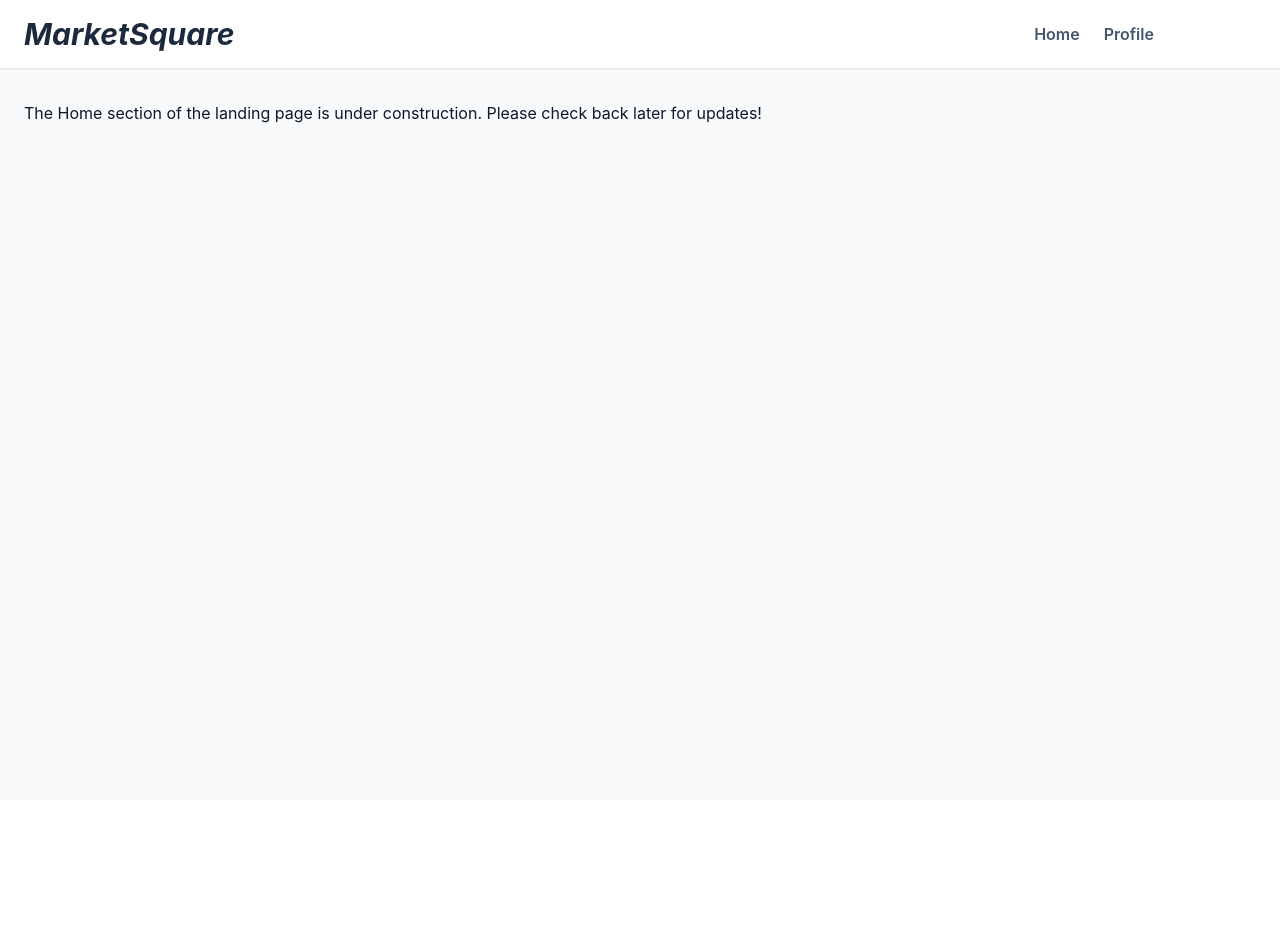
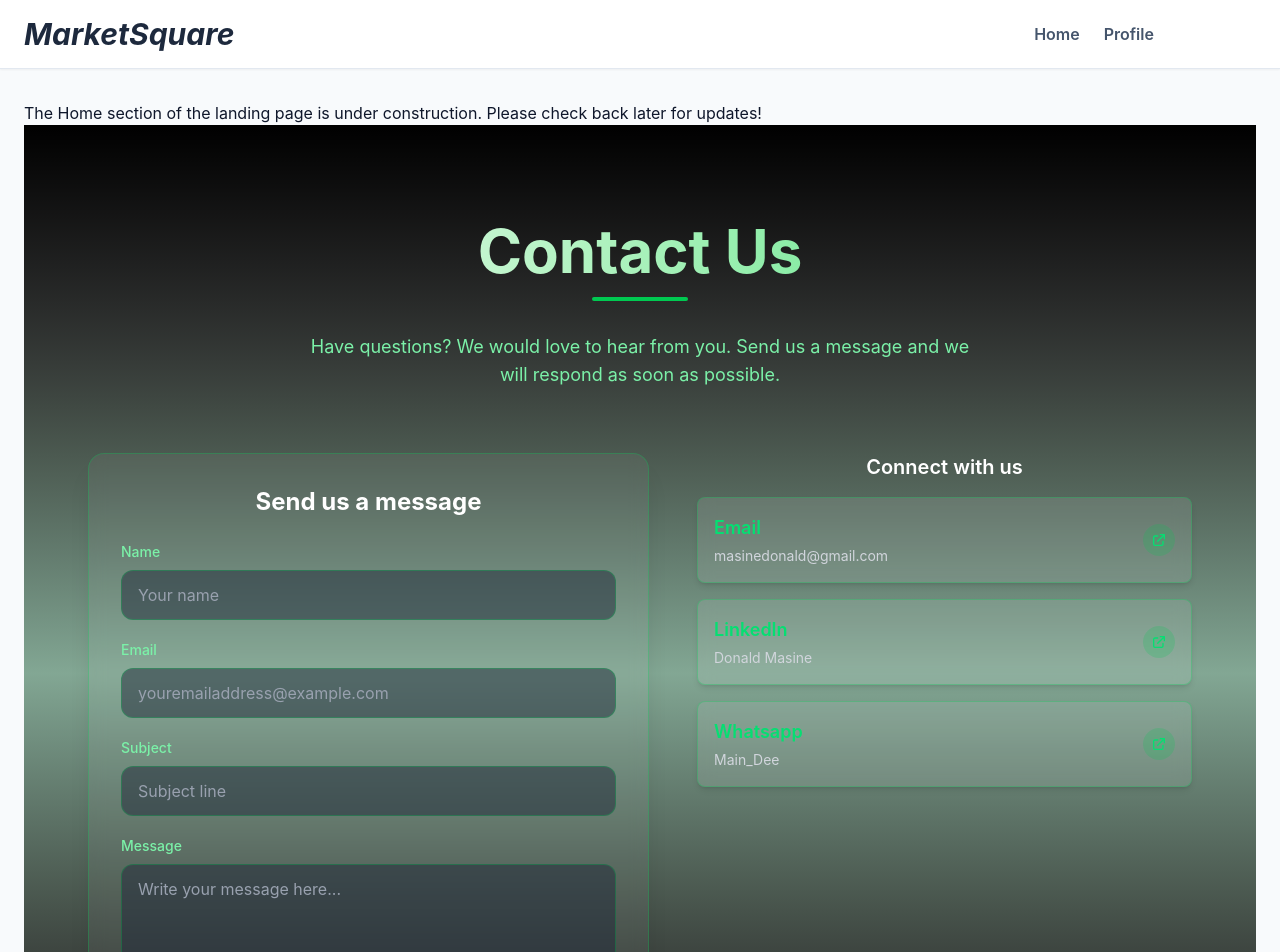
Before and after one commit to MasineD/MarketSquare, a React app in the folder frontend/: page / in a window 1280 px wide. Shown: the top 952 px of the page. Before the commit the page ends 800 px from the top, so only its background shows below. Built offline with nearby package versions, Linux system fonts and the light colour scheme; no server answers; the HTML template or start-up script is replaced by a standard one.

Commit message:
backendFeature(forgot password endpoint):This adds an endpoint to the auth.js for forgot password functionality

```diff
--- /dev/null
+++ b/frontend/src/pages/landingPage/contactuUs.jsx
@@ -0,0 +1,173 @@
+// =========The contacts section,containing contact details of the developer=============
+import React, { useState } from 'react'
+import emailjs from '@emailjs/browser'
+import { MdSend } from 'react-icons/md'
+import { FaCheckCircle } from 'react-icons/fa'
+
+export default function ContactUs(){
+    const [formData, setFormData] = useState({
+        name: "",
+        email: "",
+        subject: "",
+        message: ""
+    })
+    // A constant array of contact details
+const developerDetails = [
+    {
+        label:'Email',
+        value:'masinedonald@gmail.com',
+        link: 'mailto:masinedonald@gmail.com'
+    },
+    {
+        label:'LinkedIn',
+        value:'Donald Masine',
+        link: 'https://www.linkedin.com/in/donald-masine-17a430270/'
+    },
+    {
+        label:'Whatsapp',
+        value:'Main_Dee',
+        link: 'https://wa.me/27647266704'
+    }
+]
+    const [isLoading, setIsLoading] = useState(false)
+    const [submitStatus, setSubmitStatus] = useState({
+    type: null,
+    message: "",
+  })
+// Function to send the message
+  const handleSubmit = async (e) =>{
+    e.preventDefault();
+    setIsLoading(true);
+    setSubmitStatus({type: null, message: ""});
+    try{
+      const serviceId = import.meta.env.VITE_EMAILJS_SERVICE_ID;
+      const templateId = import.meta.env.VITE_EMAILJS_TEMPLATE_ID;
+      const publicKey = import.meta.env.VITE_EMAILJS_PUBLIC_KEY;
+
+      // Checking if we're using the correct environment variables
+      if(!serviceId || !templateId || !publicKey){
+        throw new Error(
+          "EmailJS configuration variables are missing"
+        );
+      }
+      await emailjs.send(serviceId, templateId, {
+        name: formData.name,
+        email: formData.email,
+        subject: formData.subject,
+        message: formData.message,
+      }, publicKey)
+      // If successfull
+      setSubmitStatus({
+        type: "success",
+        message: "Message sent successfully."
+      })
+      // Reset the form data
+      setFormData({
+        name: "",
+        email:"",
+        subject:"",
+        message:""
+      })
+    }
+    catch(error){
+      alert("Error occured trying to send email")
+      console.log("Error occured trying to send email", error.message)
+      setSubmitStatus({
+        type: "error",
+        message: error.message || "Error occured trying to send email"
+      })
+    }
+    finally{
+      setIsLoading(false);
+    }
+  }
+    return(
+        <section id='contactSection' className='py-24 px-4 sm:px-8 lg:px-16 bg-gradient-to-b from-black via-green-900/50 to-black'>
+            <div className="grid grid-cols-1 mx-auto max-w-7xl">
+                <div className="sectionIntro text-center mb-16">      {/*Introductory details to the section*/}
+                    <h2 className="sectionHeading text-4xl sm:text-5xl md:text-6xl font-heading font-bold mb-4 bg-gradient-to-r from-white to-green-400 bg-clip-text text-transparent">
+                        Contact Us
+                    </h2>
+                    <div className="w-24 h-1 bg-green-500 mx-auto rounded-full mb-8"></div>
+                    <p className="miniDescription text-base sm:text-lg text-green-300 max-w-2xl mx-auto">
+                        Have questions? We would love to hear from you. Send us a message and we will respond as soon as possible.
+                    </p>
+                </div>
+
+                {/* Mapping the elements from the developerDetails array into individual cards */}
+                <div className="contactSection_Details flex flex-col lg:flex-row gap-8 lg:gap-12 items-stretch justify-center">
+                    {/* Send Message Form */}
+                   <form onSubmit={handleSubmit} className="flex-1 bg-white/5 backdrop-blur-sm rounded-2xl p-8 border border-green-500/30 shadow-xl">
+              <h2 className='text-2xl font-bold text-white text-center mb-6'>Send us a message</h2>
+              <div className="mb-5">
+                <label htmlFor="name" className='block text-green-300 text-sm font-medium mb-2'>Name</label>
+                <input id='name' name="user_name" type="text" required placeholder='Your name' value={formData.name} onChange={(e)=>setFormData({...formData, name: e.target.value})}
+                className='w-full px-4 py-3 bg-gray-800/50 rounded-xl border border-green-500/30 focus:border-green-500 focus:ring-2 focus:ring-green-500/20 outline-none transition-all text-white placeholder-gray-400'/>
+              </div>
+              <div className="mb-5">
+                <label htmlFor="email" className='block text-green-300 text-sm font-medium mb-2'>Email</label>
+                <input id='email' type="email" name="user_email" required placeholder='youremailaddress@example.com' value={formData.email} onChange={(e)=>setFormData({...formData, email: e.target.value})}
+                className='w-full px-4 py-3 bg-gray-800/50 rounded-xl border border-green-500/30 focus:border-green-500 focus:ring-2 focus:ring-green-500/20 outline-none transition-all text-white placeholder-gray-400'/>
+              </div>
+              <div className="mb-5">
+                <label htmlFor="subject" className='block text-green-300 text-sm font-medium mb-2'>Subject</label>
+                <input id='subject' name="subject" type="text" placeholder='Subject line' value={formData.subject} onChange={(e)=>setFormData({...formData, subject: e.target.value})}
+                className='w-full px-4 py-3 bg-gray-800/50 rounded-xl border border-green-500/30 focus:border-green-500 focus:ring-2 focus:ring-green-500/20 outline-none transition-all text-white placeholder-gray-400'/>
+              </div>
+              <div className="mb-6">
+                <label htmlFor="message" className='block text-green-300 text-sm font-medium mb-2'>Message</label>
+                <textarea rows={5} id="message" name='message' required placeholder='Write your message here...' value={formData.message} onChange={(e)=>setFormData({...formData, message: e.target.value})}
+                className='w-full px-4 py-3 bg-gray-800/50 rounded-xl border border-green-500/30 focus:border-green-500 focus:ring-2 focus:ring-green-500/20 outline-none transition-all resize-none text-white placeholder-gray-400'/>
+              </div>
+              <button type='submit' disabled={isLoading} className='bg-green-600 hover:bg-green-700 rounded-full w-full py-3 text-white text-lg font-medium flex items-center justify-center gap-2 cursor-pointer hover:scale-105 transition-all duration-300 hover:shadow-[0_0_20px_rgba(34,197,94,0.5)] disabled:opacity-50 disabled:cursor-not-allowed'>
+               {isLoading ? (
+                  <>Sending...</>
+               ):(
+                  <>Send Message <MdSend size={20} /> </>
+               )}
+              </button>
+
+              {submitStatus.type && (
+                <div className={`mt-4 flex items-center gap-3 p-4 rounded-xl ${submitStatus.type === "success" ?
+                  "bg-green-500/10 border border-green-500/20 text-green-400" :
+                  "bg-red-500/10 border border-red-500/20 text-red-400"
+                }`}>
+                  {submitStatus.type === "success" && (
+                    <FaCheckCircle className='w-5 h-5 flex-shrink-0' />
+                  )}
+                  <p className="text-sm">{submitStatus.message}</p>
+                </div>
+              )}
+            </form>
+
+                    {/* Contact Cards */}
+                    {/* Contact Cards */}
+                    <div className="cardContainer flex-1 space-y-4">
+                        <h3 className="text-xl font-semibold text-white mb-4 text-center">Connect with us</h3>
+                        {developerDetails.map((detail,index) => (
+                            <div key={index} className="contactDetailsCard bg-white/10 backdrop-blur-sm rounded-lg p-4 shadow-md hover:shadow-xl transition-all duration-300 hover:-translate-y-1 border border-green-500/30 hover:border-green-500 group">
+                                <a href={detail.link} target='_blank' rel="noopener noreferrer" className="block">
+                                    <div className="flex items-center justify-between">
+                                        <div>
+                                            <h4 className="contactPlatform text-green-400 font-semibold text-lg group-hover:text-green-300 transition-colors">
+                                                {detail.label}
+                                            </h4>
+                                            <p className="contactName text-gray-300 text-sm mt-1">
+                                                {detail.value}
+                                            </p>
+                                        </div>
+                                        <div className="w-8 h-8 bg-green-500/20 rounded-full flex items-center justify-center group-hover:bg-green-500/40 transition-colors">
+                                            <svg className="w-4 h-4 text-green-400" fill="none" stroke="currentColor" viewBox="0 0 24 24">
+                                                <path strokeLinecap="round" strokeLinejoin="round" strokeWidth={2} d="M10 6H6a2 2 0 00-2 2v10a2 2 0 002 2h10a2 2 0 002-2v-4M14 4h6m0 0v6m0-6L10 14" />
+                                            </svg>
+                                        </div>
+                                    </div>
+                                </a>
+                            </div>
+                        ))}
+                    </div>
+                </div>
+            </div>
+        </section>
+    )
+}
--- a/frontend/src/pages/landingPage/home.jsx
+++ b/frontend/src/pages/landingPage/home.jsx
@@ -1,8 +1,14 @@
+// ==========The primary/main landing page of the application, which serves as the entry point for users and provides an overview of the platform's features and offerings.=========
+import React from 'react'
+import ContactUs from './contactuUs'
 
 const Home = () => {
   return (
     <div>
       The Home section of the landing page is under construction. Please check back later for updates!
+      {/* <section> */}
+        <ContactUs />
+      {/* </section> */}
     </div>
   )
 }
```
Also changed, not shown: 1 other file (tests, documents, lock files or other folders).
